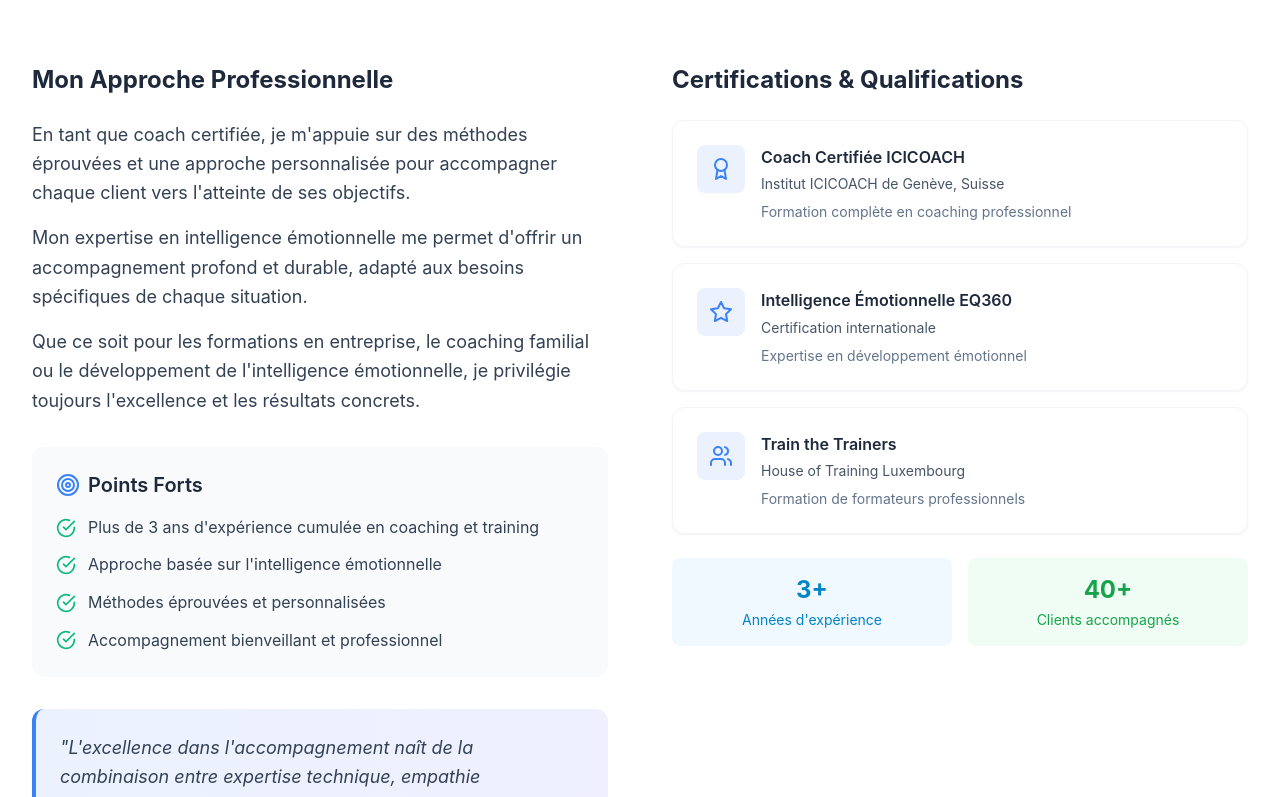
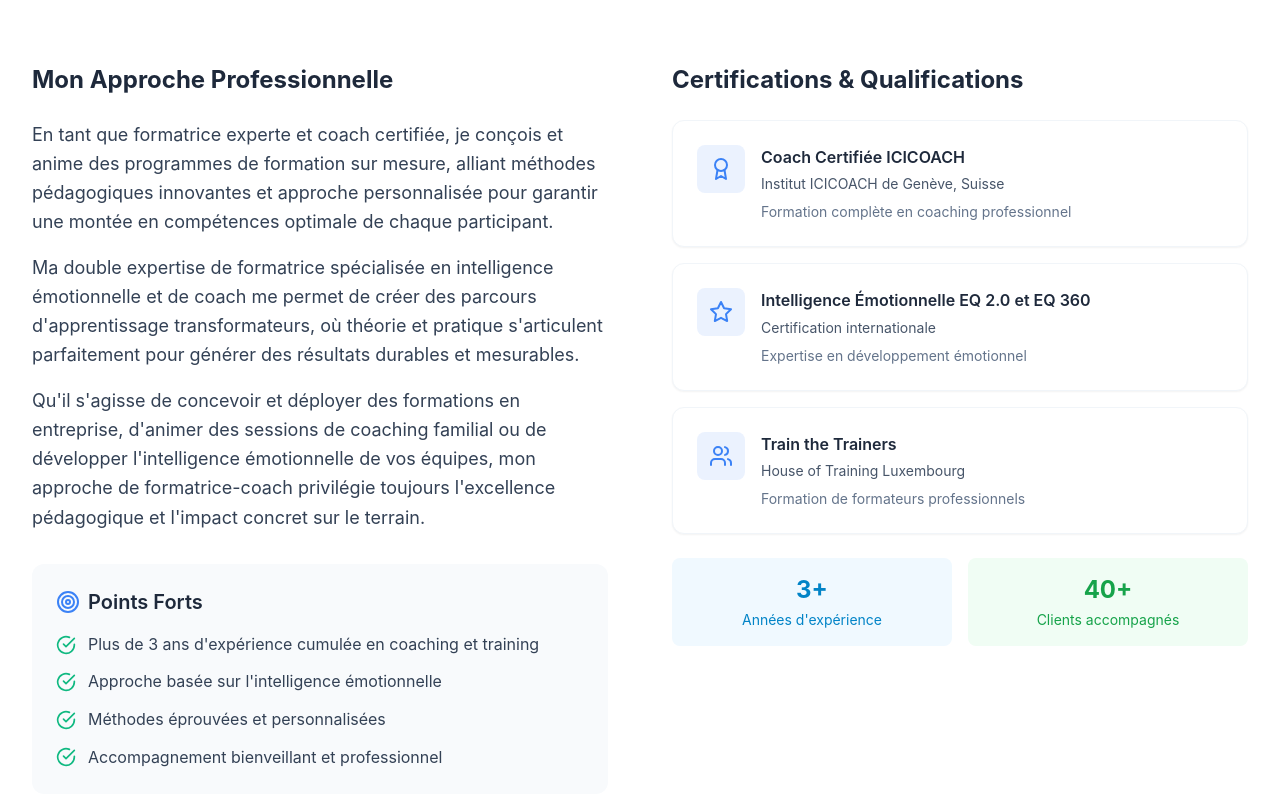
Before and after one commit to dianatape/landingpage, a Next.js app: page / in a window 1280 px wide. Shown: the part 1240-2037 px from the top of the page. Built offline with nearby package versions, Linux system fonts and the light colour scheme.

Commit message:
bunch of fixes on the content

```diff
--- a/app/layout.tsx
+++ b/app/layout.tsx
@@ -6,7 +6,7 @@ export const metadata: Metadata = {
   metadataBase: new URL('https://dianatape.com'),
   title: 'Diana Tape - Coach Professionnelle Certifiée | Luxembourg',
   description: 'Coach familial certifiée, formatrice anti-racisme et spécialiste en intelligence émotionnelle au Luxembourg. Découvrez mes services pour une vie plus épanouie et harmonieuse.',
-  keywords: 'coach familial, anti-racisme, Luxembourg, formation, intelligence émotionnelle, EQ360, ICICOACH',
+  keywords: 'coach familial, anti-racisme, Luxembourg, formation, intelligence émotionnelle, EQ 2.0 & EQ360, ICICOACH',
   authors: [{ name: 'Diana Tape' }],
   creator: 'Diana Tape',
   openGraph: {
--- a/components/About.tsx
+++ b/components/About.tsx
@@ -13,7 +13,7 @@ export default function About() {
       description: "Formation complète en coaching professionnel"
     },
     {
-      title: "Intelligence Émotionnelle EQ360",
+      title: "Intelligence Émotionnelle EQ 2.0 et EQ 360",
       location: "Certification internationale",
       icon: Star,
       description: "Expertise en développement émotionnel"
@@ -56,18 +56,19 @@ export default function About() {
 
               <div className="space-y-4 text-lg text-primary-700 leading-relaxed">
                 <p>
-                  En tant que coach certifiée, je m'appuie sur des méthodes éprouvées et une approche
-                  personnalisée pour accompagner chaque client vers l'atteinte de ses objectifs.
+                  En tant que formatrice experte et coach certifiée, je conçois et anime des programmes de formation sur mesure,
+                  alliant méthodes pédagogiques innovantes et approche personnalisée pour garantir une montée en compétences optimale de chaque participant.
                 </p>
 
                 <p>
-                  Mon expertise en intelligence émotionnelle me permet d'offrir un accompagnement
-                  profond et durable, adapté aux besoins spécifiques de chaque situation.
+                Ma double expertise de formatrice spécialisée en intelligence émotionnelle et de coach me permet de créer des parcours d'apprentissage transformateurs,
+                où théorie et pratique s'articulent parfaitement pour générer des résultats durables et mesurables.
                 </p>
 
                 <p>
-                  Que ce soit pour les formations en entreprise, le coaching familial ou
-                  le développement de l'intelligence émotionnelle, je privilégie toujours l'excellence et les résultats concrets.
+                Qu'il s'agisse de concevoir et déployer des formations en entreprise, d'animer des sessions de coaching familial
+                ou de développer l'intelligence émotionnelle de vos équipes, mon approche de formatrice-coach privilégie toujours l'excellence pédagogique et l'impact concret sur le terrain.
+
                 </p>
               </div>
             </div>
--- a/components/Footer.tsx
+++ b/components/Footer.tsx
@@ -33,7 +33,7 @@ export default function Footer() {
                   ICICOACH Genève
                 </span>
                 <span className="bg-primary-800 text-primary-200 px-3 py-1 rounded-lg text-sm border border-primary-700">
-                  EQ360 Certifiée
+                  EQ 2.0 Certifiée
                 </span>
                 <span className="bg-primary-800 text-primary-200 px-3 py-1 rounded-lg text-sm border border-primary-700">
                   Train the Trainers
--- a/components/Pricing.tsx
+++ b/components/Pricing.tsx
@@ -52,9 +52,9 @@ export default function Pricing() {
       price: '180',
       unit: '€/séance',
       emoji: '🧠',
-      description: 'Développez votre intelligence émotionnelle avec le framework EQ360 certifié',
+      description: 'Développez votre intelligence émotionnelle avec les frameworks EQ 2.0 et EQ 360',
       features: [
-        'Évaluation EQ360 complète',
+        'Évaluation EQ 2.0 complète',
         'Plan de développement personnalisé',
         'Techniques de gestion émotionnelle',
         'Amélioration des relations',
--- a/components/Services.tsx
+++ b/components/Services.tsx
@@ -44,10 +44,10 @@ export default function Services() {
       id: 'couples',
       title: 'Spécialiste en Intelligence Émotionnelle',
       subtitle: 'Développement personnel et professionnel',
-      description: 'Accompagnement spécialisé basé sur le framework EQ360 pour développer votre intelligence émotionnelle, améliorer vos relations et optimiser votre potentiel personnel et professionnel.',
+      description: 'Accompagnement spécialisé basé sur les frameworks EQ 2.0 et EQ 360 pour développer votre intelligence émotionnelle, améliorer vos relations et optimiser votre potentiel personnel et professionnel.',
       icon: Heart,
       features: [
-        'Évaluation complète EQ360 certifiée',
+        'Évaluation complète EQ 2.0 certifiée',
         'Développement des compétences émotionnelles',
         'Amélioration des relations interpersonnelles',
         'Optimisation du leadership et de la performance'
--- a/components/Testimonials.tsx
+++ b/components/Testimonials.tsx
@@ -21,7 +21,7 @@ export default function Testimonials() {
       category: "Formation Anti-Racisme"
     },
     {
-      quote: "L'accompagnement en intelligence émotionnelle avec Diana a été révélateur. Grâce au framework EQ360, j'ai développé une meilleure compréhension de mes émotions et amélioré significativement mes relations professionnelles.",
+      quote: "L'accompagnement en intelligence émotionnelle avec Diana a été révélateur. Grâce au framework EQ 2.0, j'ai développé une meilleure compréhension de mes émotions et amélioré significativement mes relations professionnelles.",
       author: "Sophie & Marc",
       role: "Cadres dirigeants",
       rating: 5,
```
